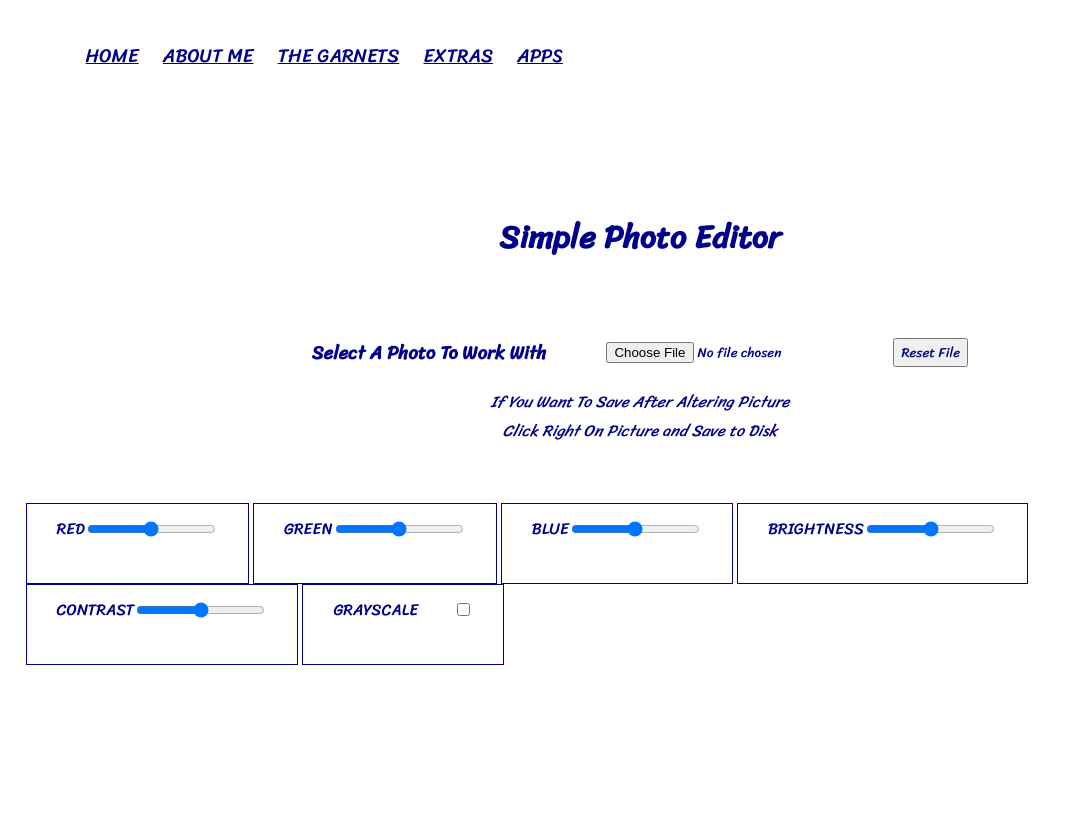
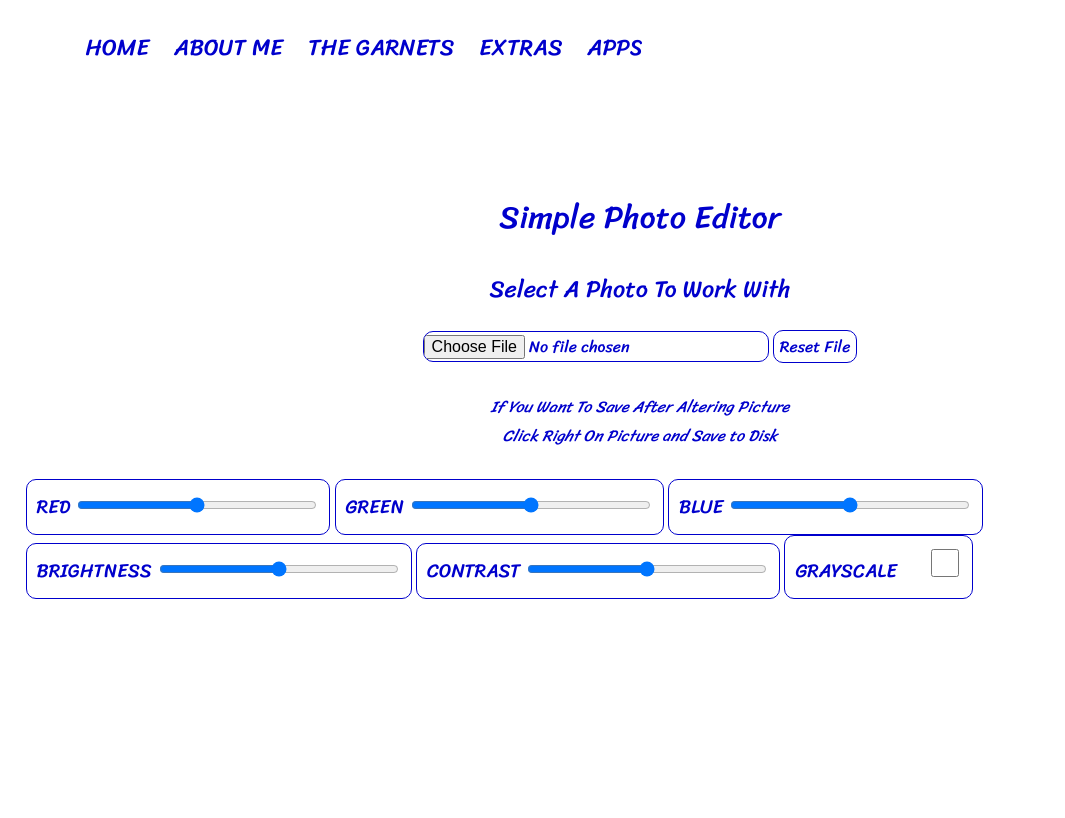
Before and after one commit to paulxl/Portfolio1, a website: page ImageModifier/imageModifier.html in a window 1280 px wide. Shown: the whole page, without its empty margins (0-1065 px from the left). Drawn offline with Linux system fonts and the light colour scheme.

Commit message:
consistancies fixed

```diff
--- a/Extras/extra.css
+++ b/Extras/extra.css
@@ -11,7 +11,7 @@ h2 {
     text-align: center;
     font-family: Monaco, "Sriracha";
     font-weight: 500;
-    color: darkblue;
+    color: #0000cc;
 }
 
 #comeGo {
@@ -83,14 +83,12 @@ h2 {
     display: flex;
     align-items: center;
     justify-content: center;
-    /* border: 2px solid black; */
 }
 
 .logo {
     width: 9%;
     height: auto;
     float: left;
-    /* padding: 50px 120px; */
     padding-right: 60px;
     cursor: pointer;
     order: 3;
@@ -121,13 +119,15 @@ h2 {
 }
 
 .route {
-    color: darkblue;
+    color: #0000cc;
     font-size: larger;
+    word-spacing: -.4ch;
 }
 
 .dropA {
-    color: darkblue;
+    color: #0000cc;
     font-size: larger;
+    word-spacing: -.4ch;
 }
 
 a:hover {
@@ -142,7 +142,7 @@ a:hover {
 .dropdown-content {
     display: none;
     position: absolute;
-    min-width: 140px;
+    min-width: 180px;
     z-index: 1;
 }
 
--- a/Garnets/garnet.css
+++ b/Garnets/garnet.css
@@ -1,19 +1,14 @@
 body {
     font-family: 'Noto Sans TC', sans-serif;
-    background-color: lightcyan;
+    /* background-color: lightcyan; */
     font-weight: 400;
-    color: darkblue;
+    color: #0000cc;
 }
 
 main {
     margin-left: 15px;
     margin-right: 15px;
 }
-
-
-/* #smallWithNames div {
-    border-spacing: 1rem;
-} */
 
 h1 {
     text-align: center;
@@ -23,13 +18,10 @@ a {
     text-decoration: none;
 }
 
-th {
-    color: darkblue
-}
-
 table {
     margin-left: 7%;
     margin-bottom: 80px;
+    font-size: larger;
 }
 
 .name {
@@ -41,17 +33,26 @@ table {
     display: flex;
     flex-wrap: wrap;
     justify-content: center;
+    margin-bottom: 40px;
 }
 
 #smallWithNames>div {
-    background-color: #ff9999;
+    background-color: #660000;
     width: 180px;
     margin: 5px;
     text-align: center;
-    line-height: 75px;
-    font-size: 20px;
+    line-height: 65px;
+    font-size: 25px;
     border-radius: 12px;
     border-spacing: 1rem;
+}
+
+#smallWithNames div a {
+    color: #d2b38c;
+}
+
+#smallWithNames div a:hover {
+    color: #00ccff;
 }
 
 #bigWithDetails {
@@ -64,13 +65,18 @@ table {
     white-space: pre-wrap;
 }
 
+.end th,
+.end td {
+    padding-top: 25px;
+}
+
 img {
     max-width: 30%;
     height: auto;
 }
 
 .pic {
-    border-bottom: solid darkblue;
+    border-bottom: solid #0000cc;
     padding-bottom: 20px;
 }
 
@@ -80,8 +86,12 @@ img {
 }
 
 td a {
-    color: red;
+    color: #cc0000;
     font-size: x-large;
+}
+
+th {
+    padding-right: 30px;
 }
 
 
@@ -94,7 +104,6 @@ td a {
     justify-content: center;
     font-family: Monaco, "Sriracha";
     font-weight: 500;
-    color: darkblue;
 }
 
 .logo {
@@ -131,13 +140,13 @@ td a {
 }
 
 .route {
-    color: darkblue;
+    color: #0000cc;
     font-size: larger;
     word-spacing: -.4ch;
 }
 
 .dropA {
-    color: darkblue;
+    color: #0000cc;
     font-size: larger;
     word-spacing: -.4ch;
 }
--- a/Graphs/graph.css
+++ b/Graphs/graph.css
@@ -1,18 +1,13 @@
-/* body {
-    text-align: center;
-    font-family: Monaco, "Sriracha";
-} */
-
 * {
     font-family: Monaco, "Sriracha";
     font-weight: 500;
-    color: darkblue;
+    color: #0000cc;
     text-align: center;
 }
 
 #submit {
     background-color: #00ccff;
-    color: darkblue;
+    color: #0000cc;
     font-size: larger;
     border-radius: 15px;
 }
@@ -22,7 +17,7 @@ a {
 }
 
 .container {
-    width: 70%;
+    width: 60%;
     height: 50%;
     position: relative;
     display: -webkit-inline-box;
@@ -30,15 +25,15 @@ a {
     border: 1px solid black;
 }
 
-#baseP {
-    margin-bottom: 70px;
+#getRandomNumBottom {
+    margin-bottom: 170px;
 }
 
 
 /*******   Nav Bar  *******/
 
 .navbar {
-    padding-bottom: 100px;
+    padding-bottom: 80px;
     display: flex;
     align-items: center;
     justify-content: center;
@@ -73,30 +68,27 @@ a {
     margin-left: 20px;
     font-size: larger;
     text-align: center;
-    color: darkblue;
+    color: #0000cc;
     padding: 15px 0px;
     position: relative;
 }
 
 .route {
-    color: darkblue;
+    color: #0000cc;
     font-size: larger;
     word-spacing: -.4ch;
 }
 
 .dropA {
-    color: darkblue;
+    color: #0000cc;
     font-size: larger;
     word-spacing: -.4ch;
+    text-decoration: none;
+    display: inline-block;
 }
 
 a:hover {
     color: #00ccff;
-}
-
-.dropbtn {
-    display: inline-block;
-    text-decoration: none;
 }
 
 .dropdown-content {
@@ -111,10 +103,7 @@ a:hover {
     text-decoration: none;
     display: block;
     text-align: left;
-}
-
-.dropdown-content a:hover {
-    background-color: lightcyan;
+    font-size: larger;
 }
 
 .dropdown:hover .dropdown-content {
--- a/Graphs/graph.js
+++ b/Graphs/graph.js
@@ -13,6 +13,11 @@ window.addEventListener('load', function() {
     }
     const form = document.getElementById('getRandomNum');
     form.addEventListener('submit', function(event) {
+        event.preventDefault();
+        getRandom();
+    });
+    const form2 = document.getElementById('getRandomNumBottom');
+    form2.addEventListener('submit', function(event) {
         event.preventDefault();
         getRandom();
     });
--- a/ImageModifier/imageModifier.css
+++ b/ImageModifier/imageModifier.css
@@ -1,14 +1,12 @@
 * {
-    font-family: 'Sriracha', cursive;
-    color: darkblue;
+    font-family: 'Sriracha', Monaco;
+    color: #0000cc;
+    /* font-size: 1.2rem; */
 }
 
-
-/* nav {
-    position: absolute;
-    z-index: 2;
-    width: 100%;
-} */
+a {
+    text-decoration: none;
+}
 
 body {
     margin-left: 2%;
@@ -23,55 +21,74 @@ body {
 }
 
 .barsAndNames {
-    border: 0.5px solid darkblue;
-    display: inline-flex;
+    border: 0.5px solid #0000cc;
+    display: inline-block;
     align-items: center;
-    padding: 10px 30px 40px 30px;
-    justify-content: space-evenly;
+    padding: 10px 10px 10px 10px;
+    font-size: larger;
+    border-radius: 10px;
+}
+
+.range {
+    width: 240px;
 }
 
 #grayscaleLabel {
-    padding-right: 35px;
+    padding-right: 25px;
 }
 
-#instructions {
-    padding-right: 60px;
+.largerCheckbox {
+    height: 28px;
+    width: 28px;
 }
 
 main #hgroup1,
 main h1,
-main a {
-    display: flex;
+main a,
+#moreInstr {
+    /* display: flex; */
     justify-content: center;
     align-items: center;
+    text-align: center;
+    margin-left: auto;
+    margin-right: auto;
 }
 
 main {
-    padding-top: 180px;
+    padding-top: 160px;
+}
+
+h1,
+h2 {
+    text-align: center;
+    font-weight: normal;
+}
+
+#reset {
+    font-size: 16px;
+    border-radius: 10px;
+    background-color: white;
+    border: solid 1px #0000cc;
+}
+
+#fileinput {
+    border: solid 0.1rem #0000cc;
+    font-size: 1rem;
+    color: #0000cc;
+    border-radius: 10px;
 }
 
 
 /*******   Nav Bar  *******/
 
 .navbar {
+    font-size: larger;
     width: 100%;
     float: left;
-    padding-bottom: 100px;
+    padding-bottom: 80px;
     display: flex;
     align-items: center;
     justify-content: left;
-}
-
-.logo {
-    width: 9%;
-    height: auto;
-    float: left;
-    /* padding: 50px 120px; */
-    padding-right: 60px;
-    cursor: pointer;
-    order: 3;
-    margin-left: auto;
-    margin-top: 0px;
 }
 
 @media screen and (max-width: 900px) {
@@ -89,8 +106,7 @@ main {
     margin-left: 20px;
     font-size: larger;
     text-align: center;
-    color: darkblue;
-    padding: 15px 0px;
+    color: #0000cc;
     position: relative;
 }
 
@@ -106,7 +122,7 @@ a:hover {
 .dropdown-content {
     display: none;
     position: absolute;
-    min-width: 140px;
+    min-width: 180px;
     z-index: 1;
 }
 
@@ -116,7 +132,6 @@ a:hover {
 }
 
 .dropdown-content a {
-    padding-top: 5px;
     text-decoration: none;
     display: block;
     text-align: left;
--- a/ImageModifier/imageModifier.html
+++ b/ImageModifier/imageModifier.html
@@ -25,9 +25,9 @@
             <li class="dropdown">
                 <a href="#" id="dropbtn" class="route">APPS</a>
                 <div class="dropdown-content">
-                    <a href="imageModifier.html" id="dropA">IMAGE FILTER</a>
-                    <a href="#" id="dropA">LOCAL PARKS</a>
-                    <a href="../Graphs/graph.html" id="dropA">GRAPHS</a>
+                    <a href="imageModifier.html" class="dropA">IMAGE FILTER</a>
+                    <a href="#" class="dropA">LOCAL PARKS</a>
+                    <a href="../Graphs/graph.html" class="dropA">GRAPHS</a>
                 </div>
             </li>
         </ul>
@@ -36,49 +36,52 @@
     <main>
 
         <h1>Simple Photo Editor</h1>
-        <br>
+
         <hgroup id="hgroup1">
 
-            <h3 id="instructions">Select A Photo To Work With </h3>
+            <h2 id="instructions">Select A Photo To Work With </h2>
             <input type="file" accept='image/*' id='fileinput' />
-            <button onclick="resetFile()">Reset File</button>
+            <button onclick="resetFile()" id='reset'>Reset File</button>
+            <br><br>
         </hgroup>
-        <a><em>If You Want To Save After Altering Picture</em></a>
+        <div id='moreInstr'>
+            <a><em>If You Want To Save After Altering Picture</em></a><br>
             <a><em>Click Right On Picture and Save to Disk</em></a>
-        <br><br>
-        <div id="inputs">
+        </div>
+        <br>
+        <!-- <div id="inputs"> -->
         <div id="slideBars">
             <form id="options">
                 <div class="barsAndNames">
                     <label for='red'>RED</label>
-                        <input type="range" min='-255' max='255' value='0' id='red'>
+                    <input type="range" min='-255' max='255' value='0' id='red' class='range'>
                 </div>
                 <div class="barsAndNames">
                     <label for='green'>GREEN</label>
-                        <input type="range" min='-255' max='255' value='0' id='green'>
+                    <input type="range" min='-255' max='255' value='0' id='green' class='range'>
 
                 </div>
                 <div class="barsAndNames">
                     <label for='blue'>BLUE</label>
-                        <input type="range" min='-255' max='255' value='0' id='blue'>
+                    <input type="range" min='-255' max='255' value='0' id='blue' class='range'>
 
                 </div>
                 <div class="barsAndNames">
                     <label for='brightness'>BRIGHTNESS</label>
-                        <input type="range" min='-255' max='255' value='0' id='brightness'>
+                    <input type="range" min='-255' max='255' value='0' id='brightness' class='range'>
                 </div>
                 <div class="barsAndNames">
                     <label for='contrast'>CONTRAST</label>
-                        <input type="range" min='-255' max='255' value='0' id='contrast'>
+                    <input type="range" min='-255' max='255' value='0' id='contrast' class='range'>
                 </div>
                 <div class="barsAndNames">
                     <label for='grayscale' id='grayscaleLabel'>GRAYSCALE</label>
-                        <input type='checkbox' id='grayscale' name="grayscale">
+                    <input type='checkbox' id='grayscale' class='largerCheckbox'>
                 </div>
             </form>
         </div>
         <!--    close slide-bars    -->
-        </div>
+        <!-- </div> -->
         <!--     close inputs     -->
         <div>
             <canvas id='canvas' width="100%" height="auto"></canvas>
--- a/ImageModifier/imageModifier.js
+++ b/ImageModifier/imageModifier.js
@@ -1,5 +1,5 @@
 const fileinput = document.getElementById("fileinput");
-// const fileinput = document.getElementById("fileinput").value = "";
+
 
 function resetFile() {
     const fileinput = document.querySelector('#fileinput');
@@ -19,7 +19,6 @@ function clearCanvas() {
     ctx.clearRect(0, 0, canvas.width, canvas.height);
     imgData = null;
 }
-
 
 const canvas = document.getElementById("canvas");
 
--- a/landing.css
+++ b/landing.css
@@ -1,7 +1,7 @@
 * {
     font-family: Monaco, "Sriracha";
     font-weight: 500;
-    color: darkblue;
+    color: #0000cc;
 }
 
 a {
@@ -9,7 +9,7 @@ a {
 }
 
 iframe {
-    height: 60px;
+    height: 80px;
     width: 100%;
     background: rgb(2, 0, 36);
     background: linear-gradient(90deg, rgba(2, 0, 36, 1)0%, rgba(32, 245, 230, 0.98) 50%, rgba(0, 212, 255, 1)100%);
@@ -50,7 +50,7 @@ h1 {
     display: flex;
     justify-content: center;
     margin-top: 6vh;
-    margin-bottom: 8vh;
+    margin-bottom: 10vh;
 }
 
 #xlinks a {
@@ -62,7 +62,7 @@ i {
 }
 
 i:hover {
-    color: #2083f5
+    color: #0000cc
 }
 
 
@@ -112,13 +112,13 @@ i:hover {
 }
 
 .route {
-    color: darkblue;
+    color: #0000cc;
     font-size: larger;
     word-spacing: -.4ch;
 }
 
 .dropA {
-    color: darkblue;
+    color: #0000cc;
     font-size: larger;
     word-spacing: -.4ch;
 }
```
Also changed, not shown: AboutMe/about.css (+4 -12 lines), AboutMe/about.html (+11 -14 lines), Extras/extra.html (+3 -3 lines), Garnets/garnet.html (+4 -4 lines), Graphs/graph.html (+8 -3 lines), landing.html (+6 -6 lines). Lines whose indentation alone changed are shown as unchanged.
